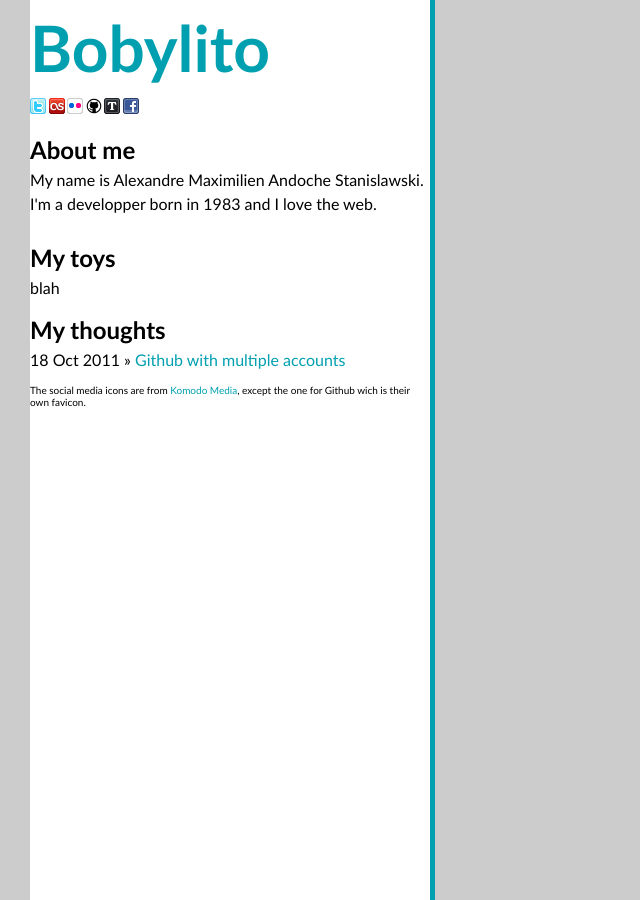
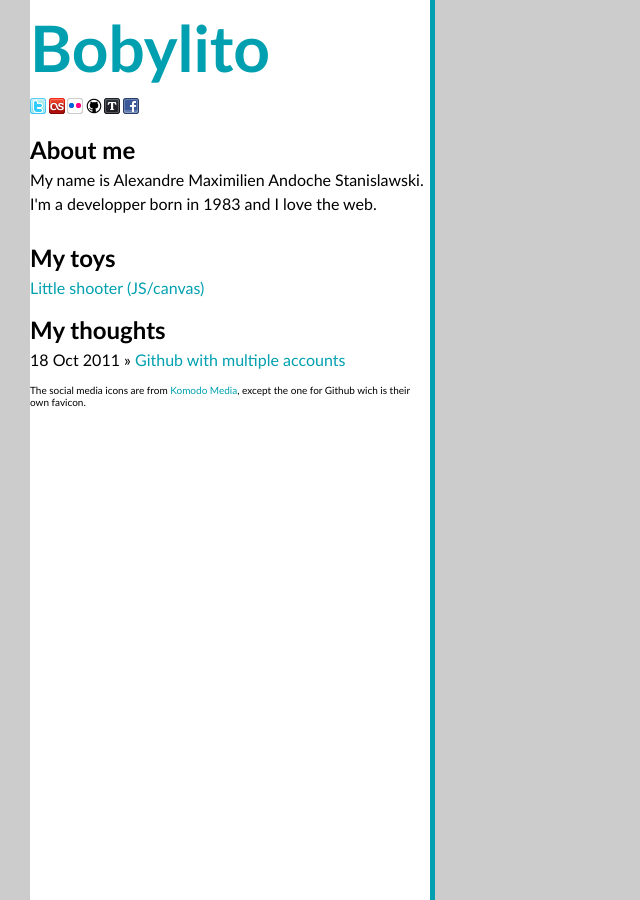
Before and after one commit to bobylito/bobylito.github.com, a Jekyll site: the page built from index.html, in a window 1280 px wide. Shown: the whole page, without its empty margins (0-640 px from the left). Built offline with Jekyll 4.4.1, drawn with Linux system fonts in a browser that asks for light colours; Markdown is read by kramdown in place of the engine named in the settings.

Commit message:
link to little shooter

```diff
--- a/index.html
+++ b/index.html
@@ -10,7 +10,7 @@ title: Alexandre Stanislawski
 <section class="make">
 <h2>My toys</h2>
 <ul>
-  <li>blah</li>
+  <li><a href="/little-shooter/">Little shooter (JS/canvas)</a></li>
 </ul>
 </section>
 
```
